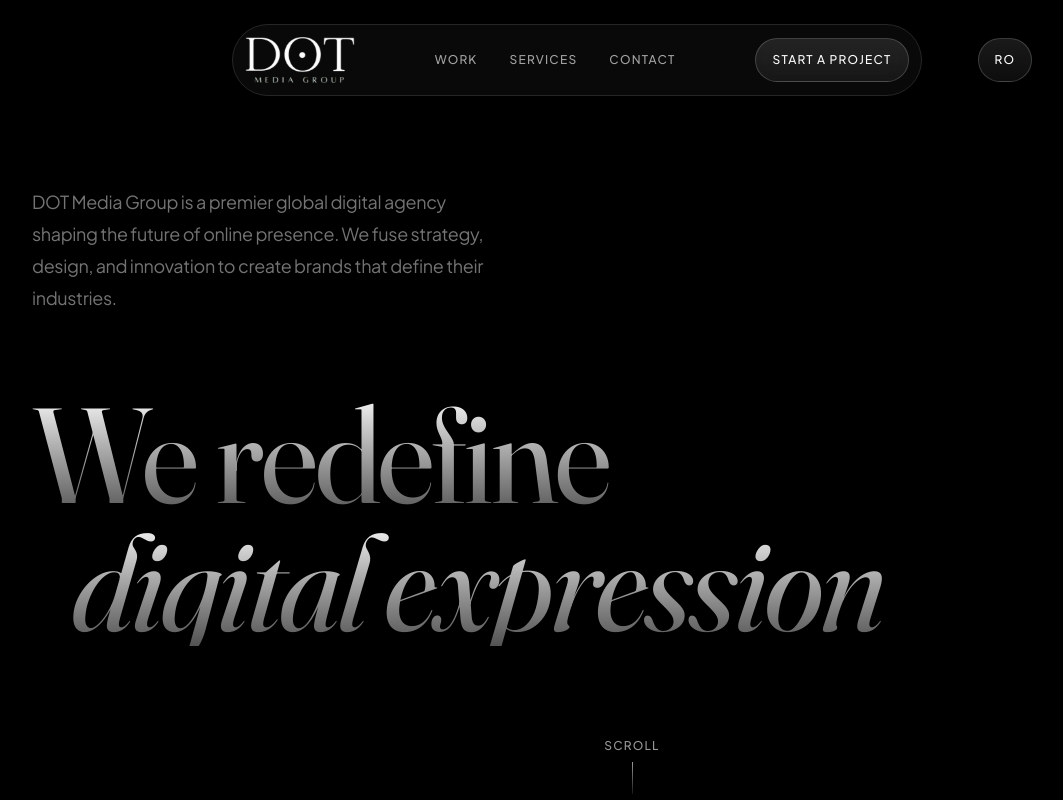
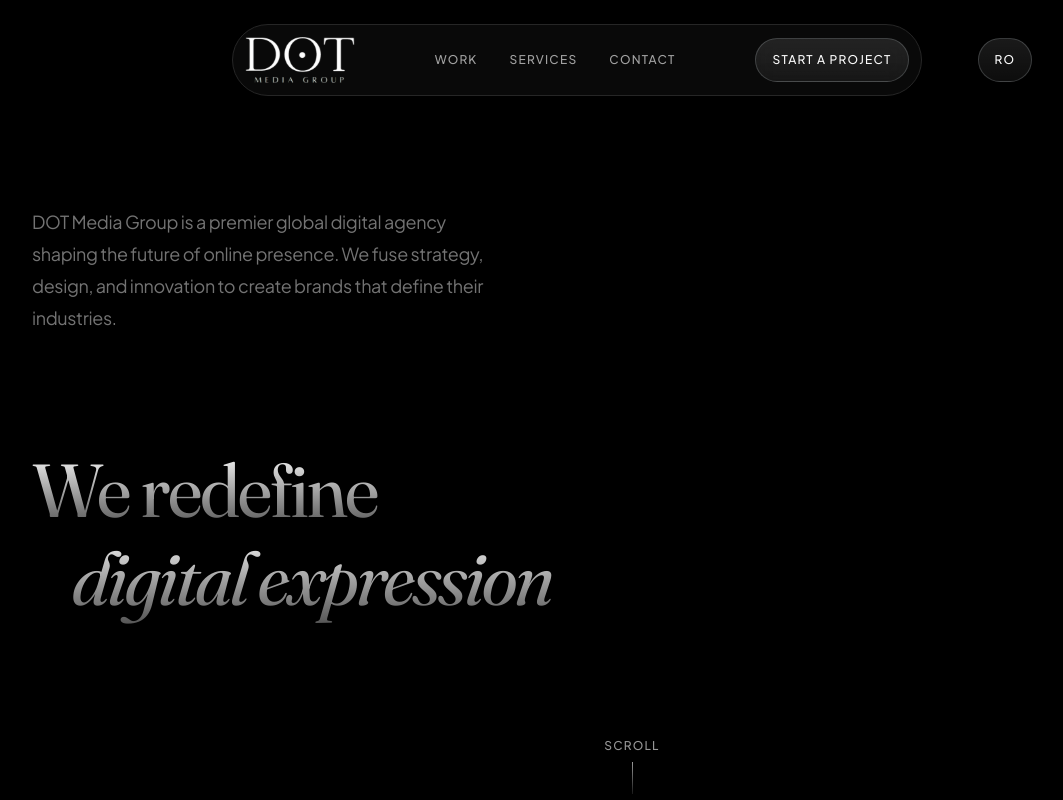
Before and after one commit to davidfl10/dot-media-group, a Next.js app: page / in a window 1280 px wide. Shown: the top 800 px of the page, without its empty margins (8-1071 px from the left). Built offline with nearby package versions, Linux system fonts and the light colour scheme; no server answers.

Commit message:
Support limited-height screens for hero

```diff
--- a/app/globals.css
+++ b/app/globals.css
@@ -2,6 +2,7 @@
 @import "tw-animate-css";
 
 @custom-variant dark (&:is(.dark *));
+@custom-variant limitedHeight (@media (height <= 800px) and (width >= 1024px));
 
 @theme inline {
   --color-background: var(--background);
@@ -56,6 +57,10 @@
 @keyframes logo-breathe {
   0%, 100% { opacity: 0.6; transform: scale(1);    }
   50%       { opacity: 1;   transform: scale(1.04); }
+}
+
+@media (max-height: 800px) {
+  .hero-heading { font-size: clamp(75px, 10vh, 135px); }
 }
 
 :root {
--- a/app/page.tsx
+++ b/app/page.tsx
@@ -120,10 +120,10 @@ export default function Home() {
           </h3>
           <h3 className="md:hidden" />
           <div className="flex flex-col items-end lg:items-start justify-center lg:justify-start">
-            <h1 className="text-center lg:text-start self-stretch font-fraunces text-[40px] md:text-[80px] lg:text-[135px] font-normal leading-11 md:leading-20 lg:leading-32 tracking-[-0.8px] lg:tracking-[-2.8px] bg-gradient-to-t from-[#535353] to-white bg-clip-text text-transparent">
+            <h1 className="text-center lg:text-start self-stretch font-fraunces text-[40px] md:text-[80px] lg:text-[120px] limitedHeight:text-[75px] limitedHeight:leading-20 font-normal leading-11 md:leading-20 lg:leading-32 tracking-[-0.8px] lg:tracking-[-2.8px] bg-gradient-to-t from-[#535353] to-white bg-clip-text text-transparent">
               {t.heroHeading1}
             </h1>
-            <h1 className="relative lg:ml-10 font-fraunces-italic text-[40px] md:text-[80px] lg:text-[135px] font-normal leading-11 md:leading-20 lg:leading-32 tracking-[-0.8px] lg:tracking-[-2.8px] bg-gradient-to-t from-[#535353] to-white bg-clip-text text-transparent">
+            <h1 className="relative lg:ml-10 font-fraunces-italic text-[40px] md:text-[75px] lg:text-[120px] limitedHeight:text-[75px] limitedHeight:leading-24 font-normal leading-11 md:leading-24 lg:leading-36 tracking-[-0.8px] lg:tracking-[-2.8px] bg-gradient-to-t from-[#535353] to-white bg-clip-text text-transparent">
               {t.heroHeading2}
             </h1>
           </div>
@@ -138,14 +138,14 @@ export default function Home() {
 
 
 
-      <section className="h-screen w-screen max-w-[1008px]">
+      <section className="min-h-screen w-screen max-w-[1008px]">
         <ScrollReveal
           baseOpacity={0.3}
           enableBlur
           baseRotation={2}
           blurStrength={9}
           scrubSpeed={5}
-          containerClassName="h-full w-full flex flex-col items-center justify-around gap-7 px-3 pt-5 lg:p-0 lg:gap-14"
+          containerClassName="min-h-screen w-full flex flex-col items-center justify-around gap-7 px-3 pt-5 lg:p-0 lg:gap-14"
         >
           {width && width < 1000 && (
             <p>{t.heroDescriptionMobile1}</p>
--- a/tailwind.config.ts
+++ b/tailwind.config.ts
@@ -10,9 +10,9 @@ const config: Config = {
     extend: {
       keyframes: {
         "loading-bar": {
-          "0%":   { width: "0%",  marginLeft: "0%" },
-          "50%":  { width: "60%", marginLeft: "20%" },
-          "100%": { width: "0%",  marginLeft: "100%" },
+          "0%": { width: "0%", marginLeft: "0%" },
+          "50%": { width: "60%", marginLeft: "20%" },
+          "100%": { width: "0%", marginLeft: "100%" },
         },
       },
       animation: {
```
